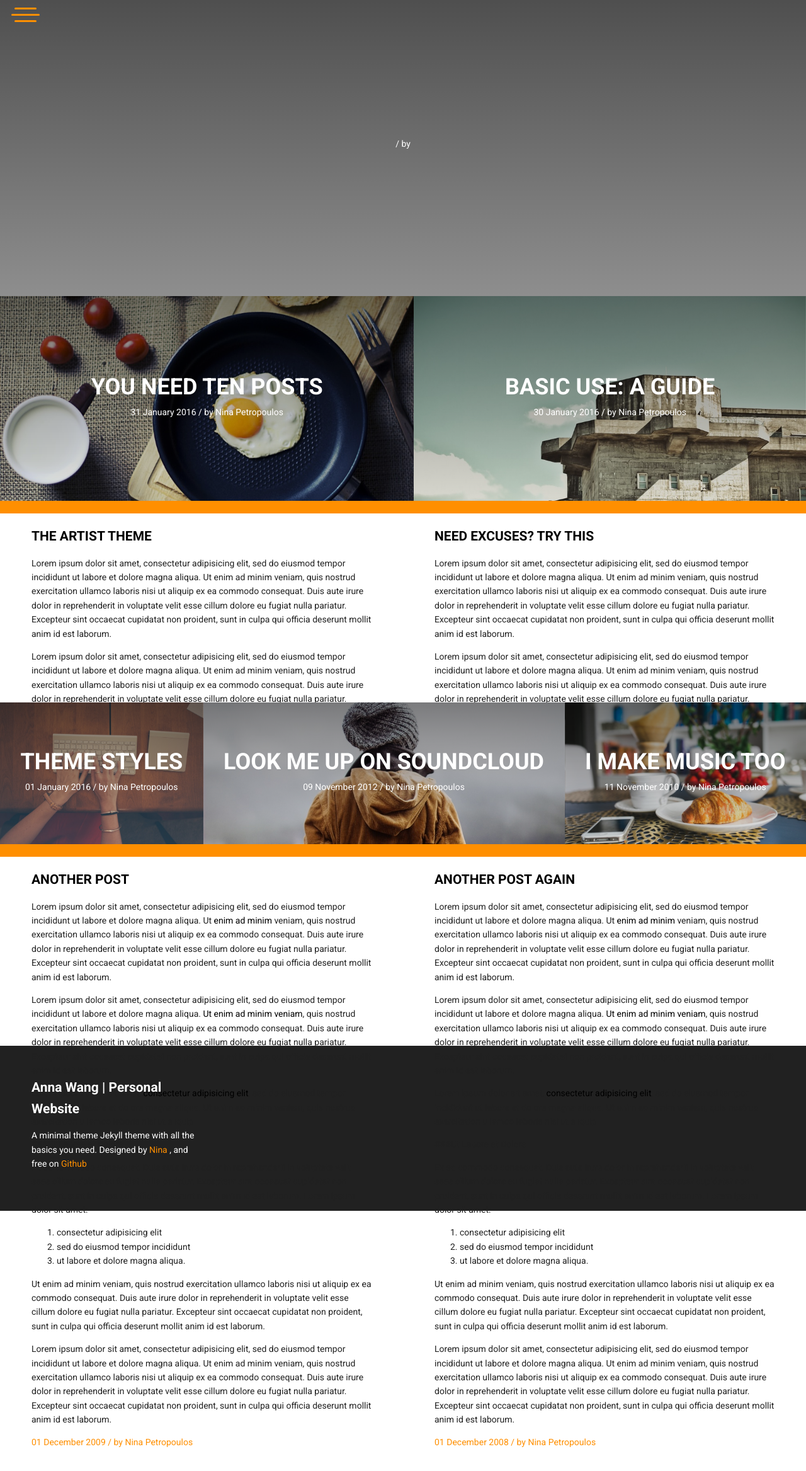
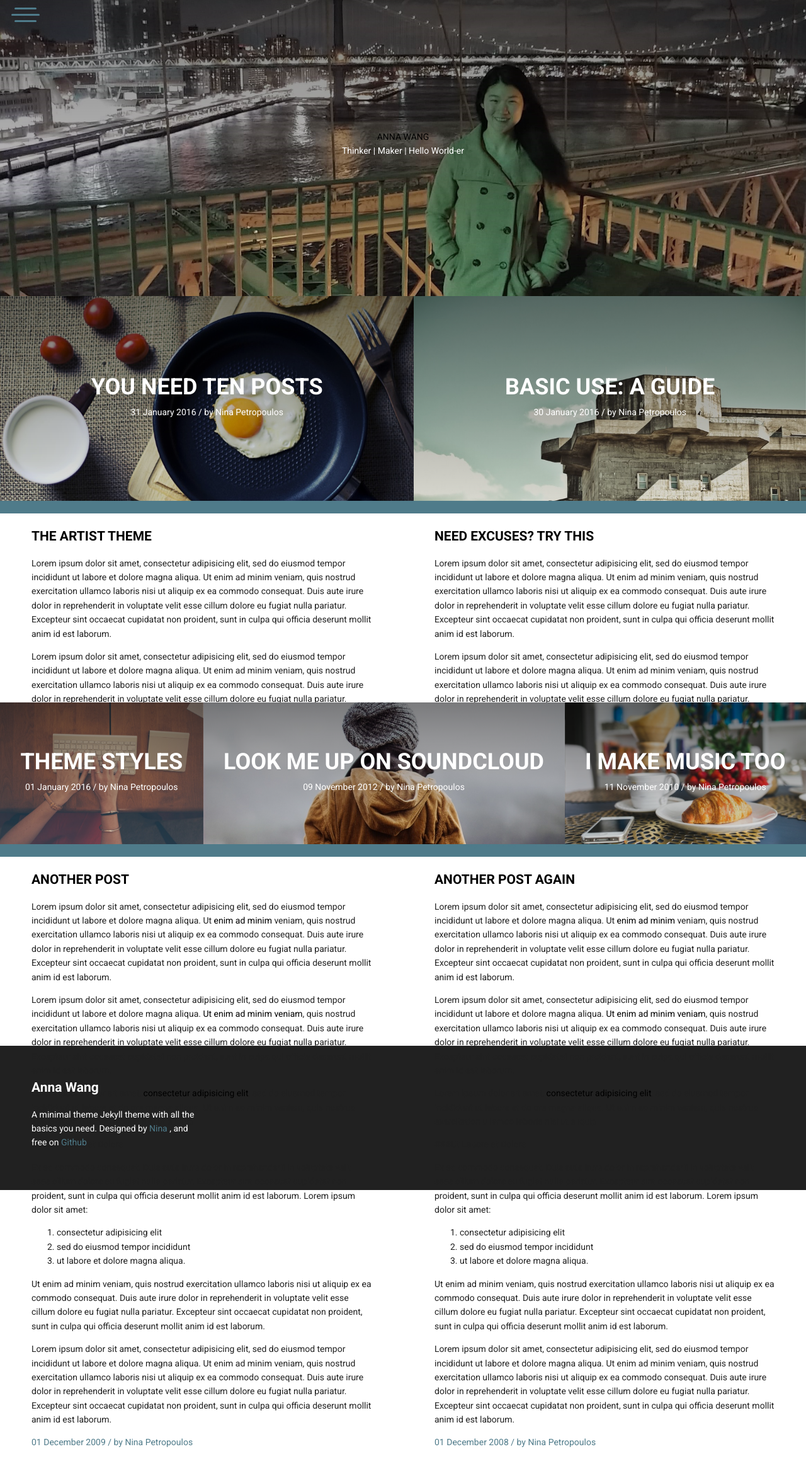
Before and after one commit to annawang7/annawang7.github.io, a Jekyll site: the page built from index.html, in a window 1280 px wide. Shown: the whole page at 63% size. Built offline with Jekyll 4.4.1, drawn with Linux system fonts in a browser that asks for light colours; nearby versions of some CDN libraries; Markdown is read by kramdown in place of the engine named in the settings.

Commit message:
personalization edits

```diff
--- a/_config.yml
+++ b/_config.yml
@@ -4,7 +4,7 @@ highlighter: pygments # or rouge or null
 exclude: ["node_modules", "gulpfile.js", "package.json"]
 
 # Jekyll Defaults
-title: Anna Wang | Personal Website
+title: Anna Wang
 email: annawang1@college.harvard.edu
 description: Thinker | Maker | Hello World-er
 
@@ -18,5 +18,5 @@ twitter:
 facebook:
 google:
 
-author: Nina Petropoulos
-authorBio: A English major by day, a musician by night, and a web developer because of the summer I was bored - my name's Nina and I hope you enjoy my Hello Portland theme, the second theme I've made with Jekyll.
+author: Anna Wang
+authorBio:
--- a/assets/css/1-base/_base.sass
+++ b/assets/css/1-base/_base.sass
@@ -44,6 +44,11 @@ a
 .imgBack .post-title
   color: white
   font-size: 36px
+
+.site-title
+font:
+  weight: 1000
+  size: 48px
 
 // Helper Classes
 .textCenter
--- a/assets/css/1-base/_vars.sass
+++ b/assets/css/1-base/_vars.sass
@@ -5,5 +5,5 @@ $bg-color: white
 
 $text: #212121
 
-$primary: #FF8F00
+$primary: #4F7B8A
 $dark: #212121
--- a/assets/css/main.css
+++ b/assets/css/main.css
@@ -416,7 +416,7 @@ a {
   font-weight: 300; }
 
 .meta {
-  color: #FF8F00; }
+  color: #4F7B8A; }
 
 .accent {
   color: #9FA8DA; }
@@ -485,13 +485,13 @@ body {
     display: block;
     padding: 5px 0;
     font-size: 16px;
-    color: #FF8F00;
+    color: #4F7B8A;
     font-weight: 500; }
   #menu.slideout-menu .flexbox .details {
     border-top: solid 2px #757575;
     padding-top: 10px; }
     #menu.slideout-menu .flexbox .details b, #menu.slideout-menu .flexbox .details a {
-      color: #FF8F00; }
+      color: #4F7B8A; }
     #menu.slideout-menu .flexbox .details p {
       margin-top: 0; }
 
@@ -519,7 +519,7 @@ main .toggle-button {
     position: absolute;
     height: 3px;
     width: 100%;
-    background: #FF8F00;
+    background: #4F7B8A;
     border-radius: 9px;
     opacity: 1;
     left: 0;
@@ -576,7 +576,7 @@ footer {
     padding: 40px 0 40px 40px;
     max-width: 300px; }
     footer div a {
-      color: #FF8F00; }
+      color: #4F7B8A; }
 
 .post-wrap.category {
   display: -webkit-flex;
@@ -680,7 +680,7 @@ footer {
 .divider {
   width: 100%;
   height: 15px;
-  background: #FF8F00;
+  background: #4F7B8A;
   clear: both; }
 
 .imgBack {
@@ -778,12 +778,12 @@ button.download {
 .topBar {
   position: fixed;
   background: white;
-  border-bottom: solid 4px #FF8F00;
+  border-bottom: solid 4px #4F7B8A;
   opacity: .95; }
   .topBar p {
     max-width: 710px;
     margin: auto;
-    color: #FF8F00;
+    color: #4F7B8A;
     font-weight: 700;
     text-align: left; }
     @media (max-width: 910px) {
--- a/index.html
+++ b/index.html
@@ -3,10 +3,10 @@ layout: default
 title: Home
 ---
 
-<div class="xs-12 imgBack link textCenter vertCenter grow tall" style='background-image: linear-gradient( rgba(0, 0, 0, 0.5), rgba(0, 0, 0, 0.1) ), url({{ site.url }}/assets/img/)'>
+<div class="xs-12 imgBack link textCenter vertCenter grow tall" style='background-image: linear-gradient( rgba(0, 0, 0, 0.5), rgba(0, 0, 0, 0.1) ), url({{ site.url }}/assets/img/brooklyn-bridge.jpeg)'>
   <div>
-    <a class='caps post-title' href='{{ post.url }}'>{{ post.title }}</a>
-    <p class='meta'>{{ post.date | date_to_long_string }} / by {{ post.author }}</p>
+    <a class='caps site-title' href='/about'>{{ site.title }}</a>
+    <p class='meta'>{{ site.description }} </p>
   </div>
 </div>
 
```
Also changed, not shown: assets/img/brooklyn-bridge.jpeg (added), assets/img/japan.JPG (added), assets/img/penguins.jpg (added).
